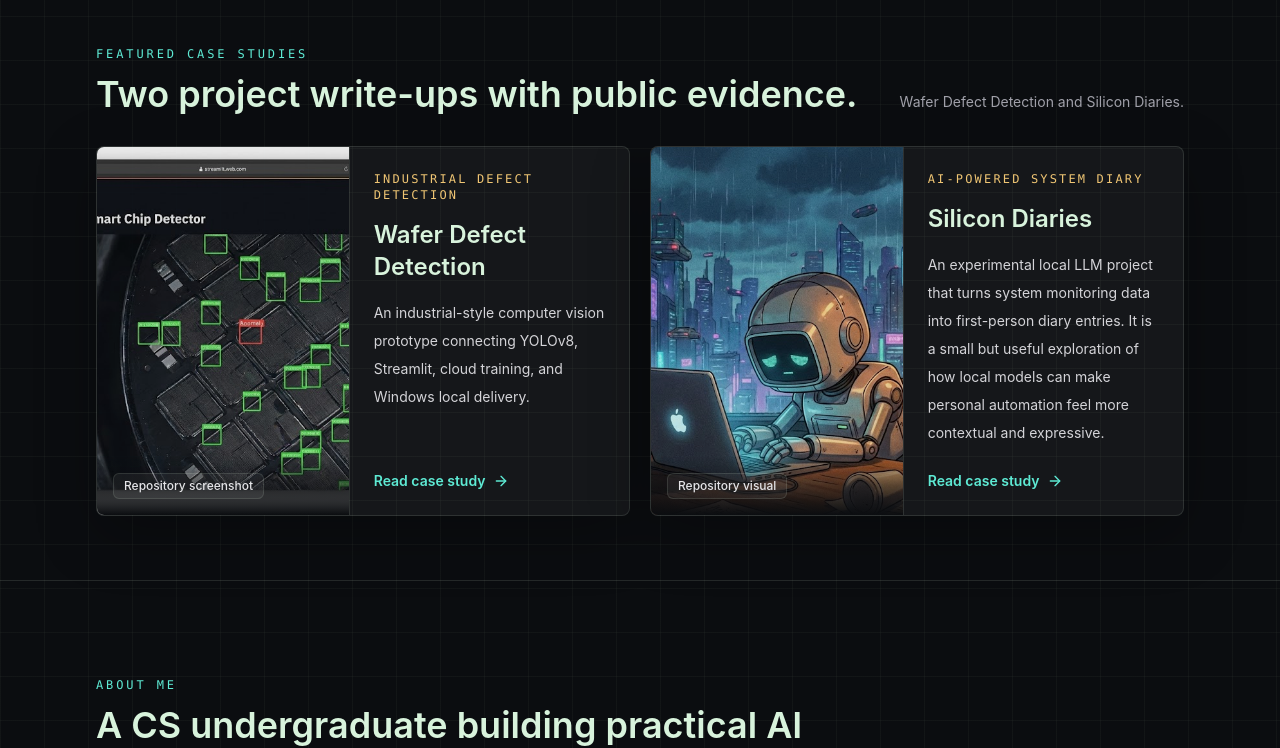
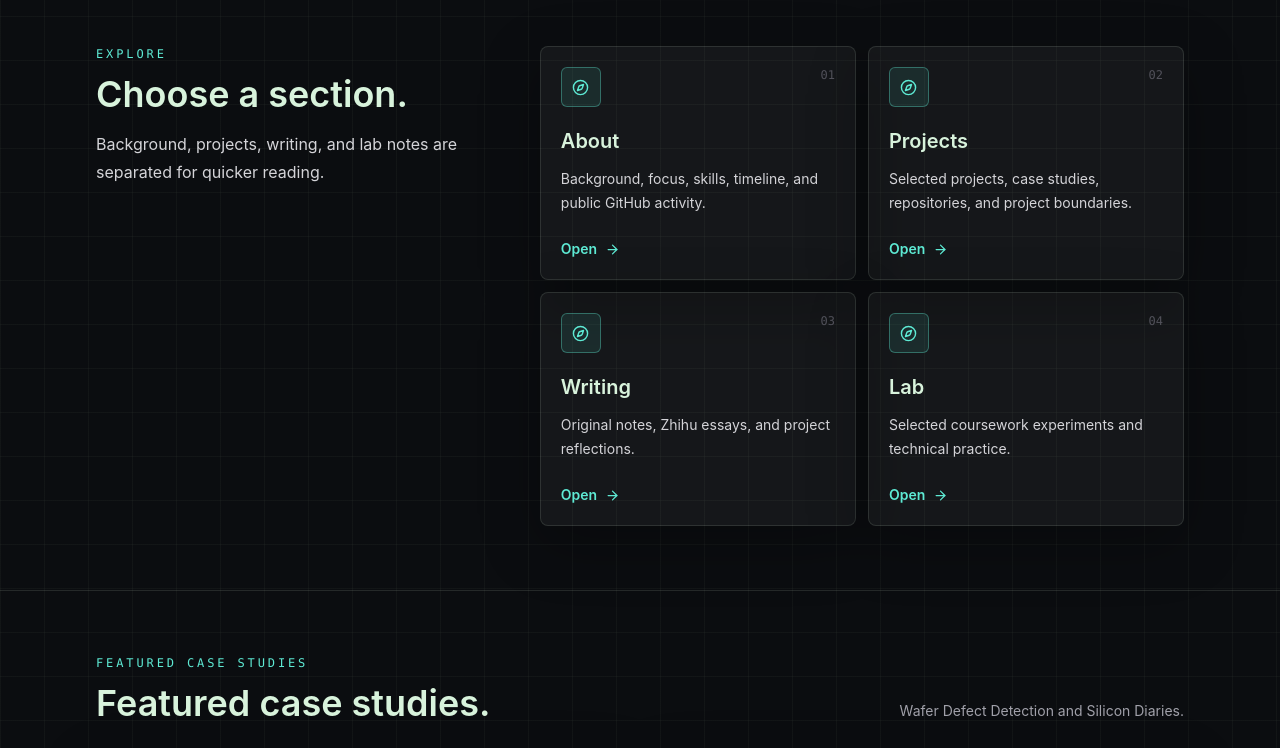
Before and after one commit to Fiksy9790707/eric-portfolio, a React (Vite) app: page / in a window 1280 px wide. Shown: the part 820-1568 px from the top of the page. Built offline with nearby package versions, Linux system fonts and the light colour scheme; no server answers.

Commit message:
Restructure homepage and section pages

```diff
--- a/src/App.tsx
+++ b/src/App.tsx
@@ -1,18 +1,15 @@
-import About from "./components/About";
+import AboutPage from "./components/AboutPage";
 import BackToTop from "./components/BackToTop";
 import CaseStudyPage from "./components/CaseStudyPage";
 import Contact from "./components/Contact";
 import FeaturedCaseStudies from "./components/FeaturedCaseStudies";
 import Footer from "./components/Footer";
-import GitHubActivity from "./components/GitHubActivity";
 import Hero from "./components/Hero";
+import HomeChoices from "./components/HomeChoices";
 import LabExperimentPage from "./components/LabExperimentPage";
 import Layout from "./components/Layout";
-import Now from "./components/Now";
-import Projects from "./components/Projects";
+import ProjectsPage from "./components/ProjectsPage";
 import ProjectLabPage from "./components/ProjectLabPage";
-import Skills from "./components/Skills";
-import Timeline from "./components/Timeline";
 import NotePage from "./components/NotePage";
 import WritingNotes from "./components/WritingNotes";
 import { profile } from "./data/profile";
@@ -65,6 +62,10 @@ export default function App() {
         <NotePage note={selectedNote} profile={profile} language={language} />
       ) : selectedLabExperiment ? (
         <LabExperimentPage experiment={selectedLabExperiment} profile={profile} language={language} />
+      ) : route === "/about" ? (
+        <AboutPage profile={profile} language={language} />
+      ) : route === "/projects" ? (
+        <ProjectsPage profile={profile} language={language} />
       ) : route === "/lab" ? (
         <ProjectLabPage profile={profile} language={language} />
       ) : route === "/writing" ? (
@@ -74,13 +75,8 @@ export default function App() {
       ) : (
         <main>
           <Hero profile={profile} language={language} />
+          <HomeChoices profile={profile} language={language} />
           <FeaturedCaseStudies projects={profile.projects} profile={profile} language={language} />
-          <About profile={profile} language={language} />
-          <Now items={profile.currentlyBuilding} profile={profile} language={language} />
-          <Projects projects={profile.projects} language={language} />
-          <GitHubActivity fallbackRepositories={profile.github.repositories} language={language} />
-          <Skills skills={profile.skills} language={language} />
-          <Timeline items={profile.timeline} language={language} />
           <WritingNotes posts={profile.blogPosts} language={language} mode="latest" />
           <Contact profile={profile} language={language} />
         </main>
--- /dev/null
+++ b/src/components/AboutPage.tsx
@@ -0,0 +1,23 @@
+import About from "./About";
+import GitHubActivity from "./GitHubActivity";
+import Now from "./Now";
+import Skills from "./Skills";
+import Timeline from "./Timeline";
+import type { Language, PortfolioProfile } from "../types/profile";
+
+type AboutPageProps = {
+  profile: PortfolioProfile;
+  language: Language;
+};
+
+export default function AboutPage({ profile, language }: AboutPageProps) {
+  return (
+    <main>
+      <About profile={profile} language={language} />
+      <Now items={profile.currentlyBuilding} profile={profile} language={language} />
+      <Skills skills={profile.skills} language={language} />
+      <Timeline items={profile.timeline} language={language} />
+      <GitHubActivity fallbackRepositories={profile.github.repositories} language={language} />
+    </main>
+  );
+}
--- /dev/null
+++ b/src/components/HomeChoices.tsx
@@ -0,0 +1,55 @@
+import { ArrowRight, Compass } from "lucide-react";
+import { text } from "../lib/i18n";
+import type { Language, PortfolioProfile } from "../types/profile";
+import AppLink from "./AppLink";
+
+type HomeChoicesProps = {
+  profile: PortfolioProfile;
+  language: Language;
+};
+
+export default function HomeChoices({ profile, language }: HomeChoicesProps) {
+  return (
+    <section className="border-b border-line">
+      <div className="section-shell reveal py-12 lg:py-16">
+        <div className="grid gap-8 lg:grid-cols-[0.78fr_1.22fr] lg:items-start">
+          <div>
+            <p className="eyebrow">{text(profile.ui.sections.indexEyebrow, language)}</p>
+            <h2 className="section-title">{text(profile.ui.sections.indexTitle, language)}</h2>
+            <p className="section-copy">{text(profile.ui.sections.indexDescription, language)}</p>
+          </div>
+
+          <div className="grid gap-3 sm:grid-cols-2">
+            {profile.homeChoices.map((choice, index) => (
+              <AppLink
+                key={choice.href}
+                className="surface-card group focus-ring flex min-h-40 flex-col justify-between p-5"
+                href={choice.href}
+              >
+                <div>
+                  <div className="flex items-start justify-between gap-4">
+                    <div className="inline-flex h-10 w-10 items-center justify-center rounded-md border border-cyan/35 bg-cyan/10 text-cyan">
+                      <Compass size={17} />
+                    </div>
+                    <span className="font-mono text-xs text-zinc-600">
+                      {String(index + 1).padStart(2, "0")}
+                    </span>
+                  </div>
+                  <h3 className="mt-5 text-xl font-semibold text-mint">{text(choice.title, language)}</h3>
+                  <p className="mt-3 text-sm leading-6 text-zinc-300">
+                    {text(choice.description, language)}
+                  </p>
+                </div>
+
+                <span className="mt-6 inline-flex items-center gap-2 text-sm font-semibold text-cyan transition group-hover:text-mint">
+                  {text(profile.ui.sections.indexOpenLabel, language)}
+                  <ArrowRight size={15} />
+                </span>
+              </AppLink>
+            ))}
+          </div>
+        </div>
+      </div>
+    </section>
+  );
+}
--- /dev/null
+++ b/src/components/ProjectsPage.tsx
@@ -0,0 +1,17 @@
+import FeaturedCaseStudies from "./FeaturedCaseStudies";
+import Projects from "./Projects";
+import type { Language, PortfolioProfile } from "../types/profile";
+
+type ProjectsPageProps = {
+  profile: PortfolioProfile;
+  language: Language;
+};
+
+export default function ProjectsPage({ profile, language }: ProjectsPageProps) {
+  return (
+    <main>
+      <FeaturedCaseStudies projects={profile.projects} profile={profile} language={language} />
+      <Projects projects={profile.projects} language={language} />
+    </main>
+  );
+}
--- a/src/data/profile.ts
+++ b/src/data/profile.ts
@@ -74,6 +74,52 @@ export const profile: PortfolioProfile = {
       tags: ["Ollama", "Local LLM", "Workflow"],
     },
   ],
+  homeChoices: [
+    {
+      title: {
+        en: "About",
+        zh: "关于",
+      },
+      description: {
+        en: "Background, focus, skills, timeline, and public GitHub activity.",
+        zh: "背景、方向、技能、路径和公开 GitHub 动态。",
+      },
+      href: "/about",
+    },
+    {
+      title: {
+        en: "Projects",
+        zh: "项目",
+      },
+      description: {
+        en: "Selected projects, case studies, repositories, and project boundaries.",
+        zh: "精选项目、案例、仓库与项目边界。",
+      },
+      href: "/projects",
+    },
+    {
+      title: {
+        en: "Writing",
+        zh: "写作",
+      },
+      description: {
+        en: "Original notes, Zhihu essays, and project reflections.",
+        zh: "原创随笔、知乎文章和项目复盘。",
+      },
+      href: "/writing",
+    },
+    {
+      title: {
+        en: "Lab",
+        zh: "实验",
+      },
+      description: {
+        en: "Selected coursework experiments and technical practice.",
+        zh: "课程实验和技术练习整理。",
+      },
+      href: "/lab",
+    },
+  ],
   projects: [
     {
       id: "wafer-defect-detection",
@@ -1939,18 +1985,25 @@ export const profile: PortfolioProfile = {
     sections: {
       aboutEyebrow: { en: "About Me", zh: "关于我" },
       aboutTitle: {
-        en: "A CS undergraduate building practical AI workflows.",
-        zh: "一个正在构建实用 AI 工作流的计算机本科生。",
+        en: "Computer science, applied AI, and practical systems.",
+        zh: "计算机基础、应用 AI 与实用系统。",
       },
       baseLabel: { en: "Base", zh: "基础身份" },
       schoolLine: {
         en: "Computer Science and Technology undergraduate.",
         zh: "计算机科学与技术本科生。",
       },
+      indexEyebrow: { en: "Explore", zh: "快速入口" },
+      indexTitle: { en: "Choose a section.", zh: "选择一个方向。" },
+      indexDescription: {
+        en: "Background, projects, writing, and lab notes are separated for quicker reading.",
+        zh: "背景、项目、写作和实验记录分开呈现，方便快速阅读。",
+      },
+      indexOpenLabel: { en: "Open", zh: "打开" },
       featuredEyebrow: { en: "Featured Case Studies", zh: "精选案例" },
       featuredTitle: {
-        en: "Two project write-ups with public evidence.",
-        zh: "两个带公开证据的项目案例。",
+        en: "Featured case studies.",
+        zh: "精选案例。",
       },
       featuredDescription: {
         en: "Wafer Defect Detection and Silicon Diaries.",
@@ -1958,8 +2011,8 @@ export const profile: PortfolioProfile = {
       },
       nowEyebrow: { en: "Now", zh: "现在" },
       nowTitle: {
-        en: "Currently building toward a more complete applied AI portfolio.",
-        zh: "正在把应用 AI 方向整理成更完整、可展示的作品集。",
+        en: "Currently building.",
+        zh: "当前在做。",
       },
       nowDescription: {
         en: "Applied AI, computer vision, local LLM, and public project writing.",
@@ -1967,24 +2020,24 @@ export const profile: PortfolioProfile = {
       },
       projectsEyebrow: { en: "Projects", zh: "项目" },
       projectsTitle: {
-        en: "Selected projects with verifiable public context.",
-        zh: "有公开信息支撑的精选项目。",
+        en: "Selected projects.",
+        zh: "精选项目。",
       },
       githubEyebrow: { en: "Public GitHub", zh: "公开 GitHub" },
-      githubTitle: { en: "Live public repository snapshot.", zh: "公开仓库动态快照。" },
+      githubTitle: { en: "Public repositories.", zh: "公开仓库。" },
       githubDescription: {
         en: "Selected public repositories, languages, and recent updates.",
         zh: "公开仓库、主要语言和近期更新。",
       },
       skillsEyebrow: { en: "Skills", zh: "技能" },
       skillsTitle: {
-        en: "Tools I am learning, building with, and exploring.",
-        zh: "我正在学习、使用和探索的工具。",
+        en: "Skills and tools.",
+        zh: "技能与工具。",
       },
       timelineEyebrow: { en: "Timeline", zh: "时间线" },
       timelineTitle: {
-        en: "Learning, building, and project milestones.",
-        zh: "学习、构建和项目整理节点。",
+        en: "Path so far.",
+        zh: "当前路径。",
       },
       blogEyebrow: { en: "Writing / Notes", zh: "写作 / 笔记" },
       blogTitle: { en: "Writing", zh: "写作" },
@@ -2006,18 +2059,18 @@ export const profile: PortfolioProfile = {
       openRepository: { en: "Open repository", zh: "打开仓库" },
       evidenceEyebrow: { en: "Evidence", zh: "证据面板" },
       evidenceTitle: {
-        en: "What is public, what is pending, and what is intentionally private.",
-        zh: "哪些已公开，哪些待补充，哪些有意保留边界。",
+        en: "Evidence and next steps.",
+        zh: "材料与下一步。",
       },
       evidenceDescription: {
-        en: "Each case study separates visible evidence from TODOs and private context, so the project reads honestly instead of sounding inflated.",
-        zh: "每个案例列出可见材料、待补充内容和项目边界。",
+        en: "Repository links, screenshots, TODOs, and next steps for each case study.",
+        zh: "每个案例对应的仓库链接、截图、TODO 和下一步。",
       },
       openEvidence: { en: "Open evidence", zh: "打开证据" },
       labEyebrow: { en: "Project Lab / Experiments", zh: "项目实验室 / 实验记录" },
       labTitle: {
-        en: "Course labs and technical experiments that support the portfolio.",
-        zh: "支撑作品集方向的课程实验和技术练习。",
+        en: "Project Lab.",
+        zh: "项目实验室。",
       },
       labDescription: {
         en: "Selected coursework experiments across machine learning, computer construction, and software construction.",
```
Also changed, not shown: src/components/Hero.tsx (+4 -3 lines), src/components/Navbar.tsx (+5 -5 lines), src/types/profile.ts (+11 -0 lines), vercel.json, 1 other file (tests, documents, lock files or other folders).
